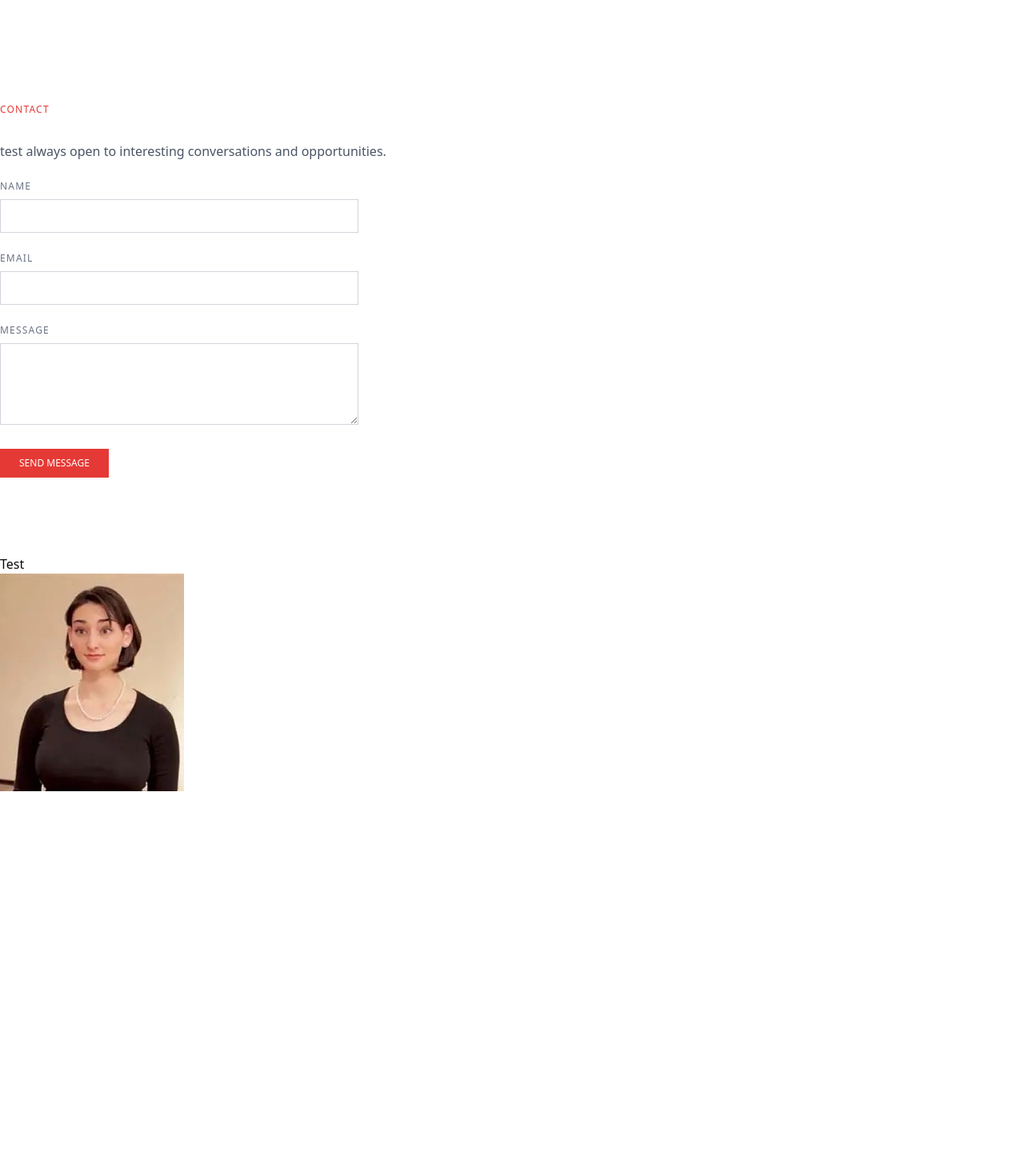
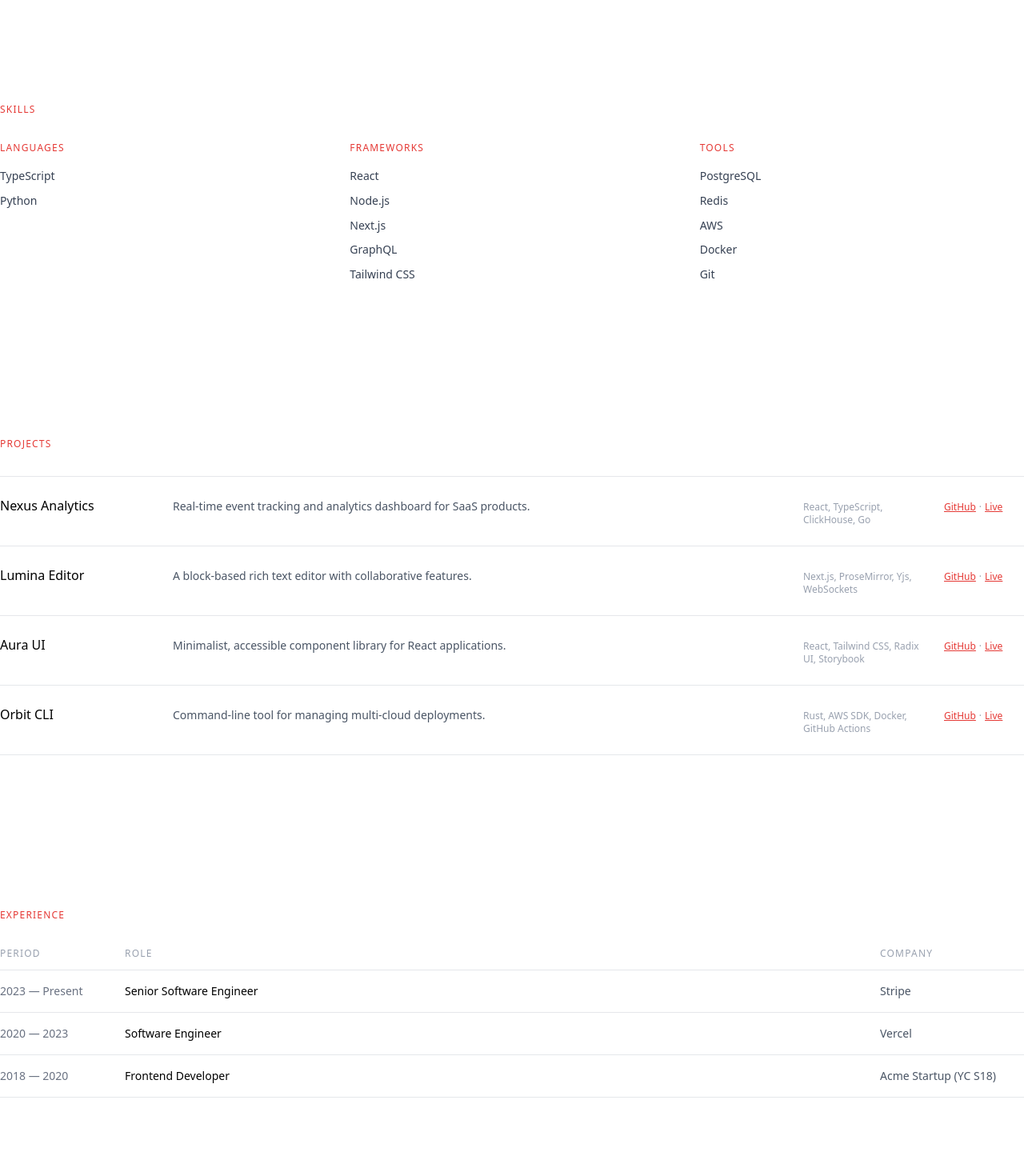
Before and after one commit to CAACARL/my-thing, a Next.js app: page / in a window 1280 px wide. Shown: the part 960-2430 px from the top of the page at 80% size. Before the commit the page ends 1949 px from the top, so only its background shows below. Built offline with nearby package versions, Linux system fonts and the light colour scheme.

Commit message:
Finished

```diff
--- a/app/layout.tsx
+++ b/app/layout.tsx
@@ -2,6 +2,7 @@ import type { Metadata } from "next";
 import { Geist, Geist_Mono } from "next/font/google";
 import "./globals.css";
 import { Navbar } from "@/components/Navigation";
+import { Footer } from "@/components/Footer";
 
 const geistSans = Geist({
   variable: "--font-geist-sans",
@@ -22,9 +23,11 @@ export default function RootLayout({ children }: { children: React.ReactNode })
   return (
     <html lang="en">
       <body className="font-sans">
+        {/* Navigation bar call */}
         <Navbar />
-
         <main className="pt-20">{children}</main>
+        {/* Footer call */}
+        <Footer />
       </body>
     </html>
   );
--- a/app/page.tsx
+++ b/app/page.tsx
@@ -1,16 +1,25 @@
 import { Hero } from "@/components/Hero";
 import { About } from "@/components/About/Index";
 import { Contact } from "@/components/Contacts/Index";
+import { Skills } from "@/components/Skills";
+import { Projects } from "@/components/Projects/Index";
+import { Experience } from "@/components/Experience/index";
 
 export default function Home() {
   return (
     <>
+      {/* Hero section */}
       <Hero />
+      {/* About section */}
       <About />
+      {/* Skills section */}
+      <Skills />
+      {/* Projects section */}
+      <Projects />
+      {/* Projects section */}
+      <Experience />
+      {/* Contact section */}
       <Contact />
-
-      <h1>Test</h1>
-      <img className="JohnSex" src="/abigail.jpg" />
     </>
   );
 }
--- /dev/null
+++ b/components/Experience/index.tsx
@@ -0,0 +1,41 @@
+import React from "react";
+import { FadeIn } from "../FadeIn";
+export function Experience() {
+  return (
+    <section id="experience" className="py-16 md:py-24">
+      <FadeIn>
+        <h2 className="text-xs uppercase tracking-widest text-[#E53935] font-medium mb-8">
+          Experience
+        </h2>
+
+        {/* Table Header */}
+        <div className="hidden md:grid grid-cols-[140px_1fr_180px] gap-4 pb-3 text-xs uppercase tracking-widest text-gray-400">
+          <div>Period</div>
+          <div>Role</div>
+          <div>Company</div>
+        </div>
+
+        {/* Row 1 */}
+        <div className="grid grid-cols-1 md:grid-cols-[140px_1fr_180px] gap-2 md:gap-4 py-4 border-t border-gray-200">
+          <div className="text-sm text-gray-500">2023 — Present</div>
+          <div className="text-sm font-medium text-black">Senior Software Engineer</div>
+          <div className="text-sm text-gray-600">Stripe</div>
+        </div>
+
+        {/* Row 2 */}
+        <div className="grid grid-cols-1 md:grid-cols-[140px_1fr_180px] gap-2 md:gap-4 py-4 border-t border-gray-200">
+          <div className="text-sm text-gray-500">2020 — 2023</div>
+          <div className="text-sm font-medium text-black">Software Engineer</div>
+          <div className="text-sm text-gray-600">Vercel</div>
+        </div>
+
+        {/* Row 3 */}
+        <div className="grid grid-cols-1 md:grid-cols-[140px_1fr_180px] gap-2 md:gap-4 py-4 border-t border-gray-200 border-b">
+          <div className="text-sm text-gray-500">2018 — 2020</div>
+          <div className="text-sm font-medium text-black">Frontend Developer</div>
+          <div className="text-sm text-gray-600">Acme Startup (YC S18)</div>
+        </div>
+      </FadeIn>
+    </section>
+  );
+}
--- /dev/null
+++ b/components/Footer.tsx
@@ -0,0 +1,10 @@
+import React from "react";
+export function Footer() {
+  return (
+    <footer className="py-8 border-t-2 border-[#E53935] mt-12">
+      <div className="text-center text-xs uppercase tracking-widest text-gray-400">
+        © {new Date().getFullYear()} Carl
+      </div>
+    </footer>
+  );
+}
--- /dev/null
+++ b/components/Projects/Index.tsx
@@ -0,0 +1,87 @@
+import React from "react";
+import { FadeIn } from "../FadeIn";
+export function Projects() {
+  return (
+    <section id="projects" className="py-16 md:py-24">
+      <FadeIn>
+        <h2 className="text-xs uppercase tracking-widest text-[#E53935] font-medium mb-8">
+          Projects
+        </h2>
+
+        <div>
+          {/* Project 1 */}
+          <div className="grid grid-cols-1 md:grid-cols-[200px_1fr_160px_100px] gap-4 items-baseline py-6 border-t border-gray-200">
+            <div className="font-medium text-black">Nexus Analytics</div>
+            <div className="text-sm text-gray-600">
+              Real-time event tracking and analytics dashboard for SaaS products.
+            </div>
+            <div className="text-xs text-gray-400">React, TypeScript, ClickHouse, Go</div>
+            <div className="text-xs">
+              <a href="#" className="text-[#E53935] underline hover:opacity-70 transition-opacity">
+                GitHub
+              </a>
+              <span className="text-gray-400 mx-1">·</span>
+              <a href="#" className="text-[#E53935] underline hover:opacity-70 transition-opacity">
+                Live
+              </a>
+            </div>
+          </div>
+
+          {/* Project 2 */}
+          <div className="grid grid-cols-1 md:grid-cols-[200px_1fr_160px_100px] gap-4 items-baseline py-6 border-t border-gray-200">
+            <div className="font-medium text-black">Lumina Editor</div>
+            <div className="text-sm text-gray-600">
+              A block-based rich text editor with collaborative features.
+            </div>
+            <div className="text-xs text-gray-400">Next.js, ProseMirror, Yjs, WebSockets</div>
+            <div className="text-xs">
+              <a href="#" className="text-[#E53935] underline hover:opacity-70 transition-opacity">
+                GitHub
+              </a>
+              <span className="text-gray-400 mx-1">·</span>
+              <a href="#" className="text-[#E53935] underline hover:opacity-70 transition-opacity">
+                Live
+              </a>
+            </div>
+          </div>
+
+          {/* Project 3 */}
+          <div className="grid grid-cols-1 md:grid-cols-[200px_1fr_160px_100px] gap-4 items-baseline py-6 border-t border-gray-200">
+            <div className="font-medium text-black">Aura UI</div>
+            <div className="text-sm text-gray-600">
+              Minimalist, accessible component library for React applications.
+            </div>
+            <div className="text-xs text-gray-400">React, Tailwind CSS, Radix UI, Storybook</div>
+            <div className="text-xs">
+              <a href="#" className="text-[#E53935] underline hover:opacity-70 transition-opacity">
+                GitHub
+              </a>
+              <span className="text-gray-400 mx-1">·</span>
+              <a href="#" className="text-[#E53935] underline hover:opacity-70 transition-opacity">
+                Live
+              </a>
+            </div>
+          </div>
+
+          {/* Project 4 */}
+          <div className="grid grid-cols-1 md:grid-cols-[200px_1fr_160px_100px] gap-4 items-baseline py-6 border-t border-gray-200 border-b">
+            <div className="font-medium text-black">Orbit CLI</div>
+            <div className="text-sm text-gray-600">
+              Command-line tool for managing multi-cloud deployments.
+            </div>
+            <div className="text-xs text-gray-400">Rust, AWS SDK, Docker, GitHub Actions</div>
+            <div className="text-xs">
+              <a href="#" className="text-[#E53935] underline hover:opacity-70 transition-opacity">
+                GitHub
+              </a>
+              <span className="text-gray-400 mx-1">·</span>
+              <a href="#" className="text-[#E53935] underline hover:opacity-70 transition-opacity">
+                Live
+              </a>
+            </div>
+          </div>
+        </div>
+      </FadeIn>
+    </section>
+  );
+}
--- /dev/null
+++ b/components/Skills/index.tsx
@@ -0,0 +1,54 @@
+import React from "react";
+import { FadeIn } from "../FadeIn";
+export function Skills() {
+  return (
+    <section id="skills" className="py-16 md:py-24">
+      <FadeIn>
+        <h2 className="text-xs uppercase tracking-widest text-[#E53935] font-medium mb-8">
+          Skills
+        </h2>
+
+        <div className="grid grid-cols-1 md:grid-cols-3 gap-8">
+          {/* Languages */}
+          <div>
+            <h3 className="text-xs uppercase tracking-widest text-[#E53935] font-medium mb-4">
+              Languages
+            </h3>
+            <div className="space-y-2 text-sm text-gray-700 leading-relaxed">
+              <div>TypeScript</div>
+              <div>Python</div>
+            </div>
+          </div>
+
+          {/* Frameworks */}
+          <div>
+            <h3 className="text-xs uppercase tracking-widest text-[#E53935] font-medium mb-4">
+              Frameworks
+            </h3>
+            <div className="space-y-2 text-sm text-gray-700 leading-relaxed">
+              <div>React</div>
+              <div>Node.js</div>
+              <div>Next.js</div>
+              <div>GraphQL</div>
+              <div>Tailwind CSS</div>
+            </div>
+          </div>
+
+          {/* Tools */}
+          <div>
+            <h3 className="text-xs uppercase tracking-widest text-[#E53935] font-medium mb-4">
+              Tools
+            </h3>
+            <div className="space-y-2 text-sm text-gray-700 leading-relaxed">
+              <div>PostgreSQL</div>
+              <div>Redis</div>
+              <div>AWS</div>
+              <div>Docker</div>
+              <div>Git</div>
+            </div>
+          </div>
+        </div>
+      </FadeIn>
+    </section>
+  );
+}
```
